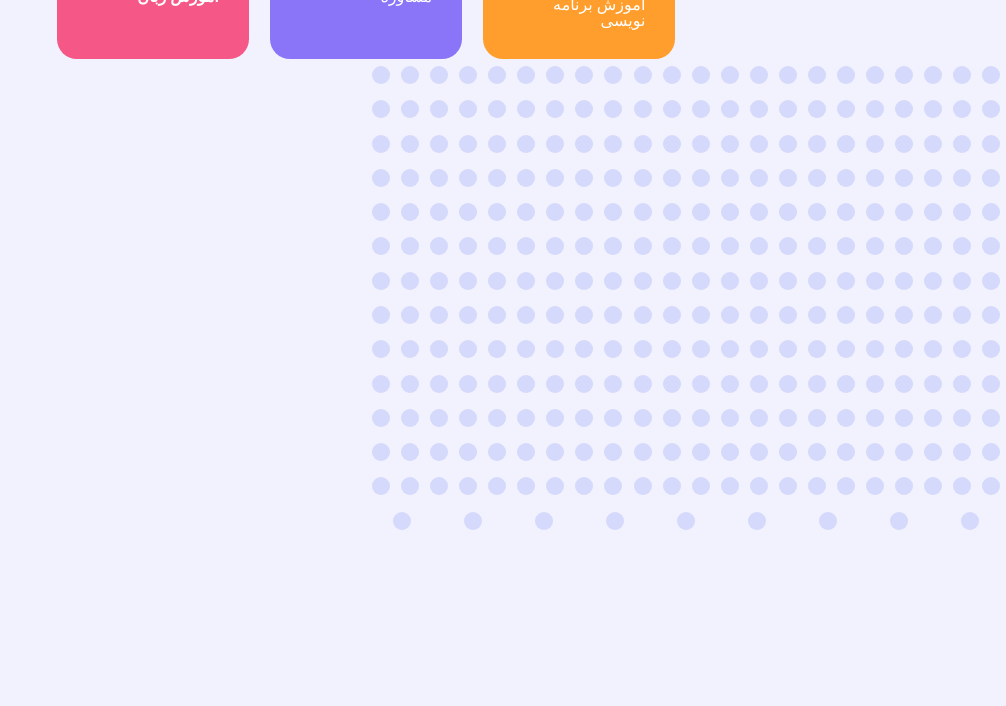
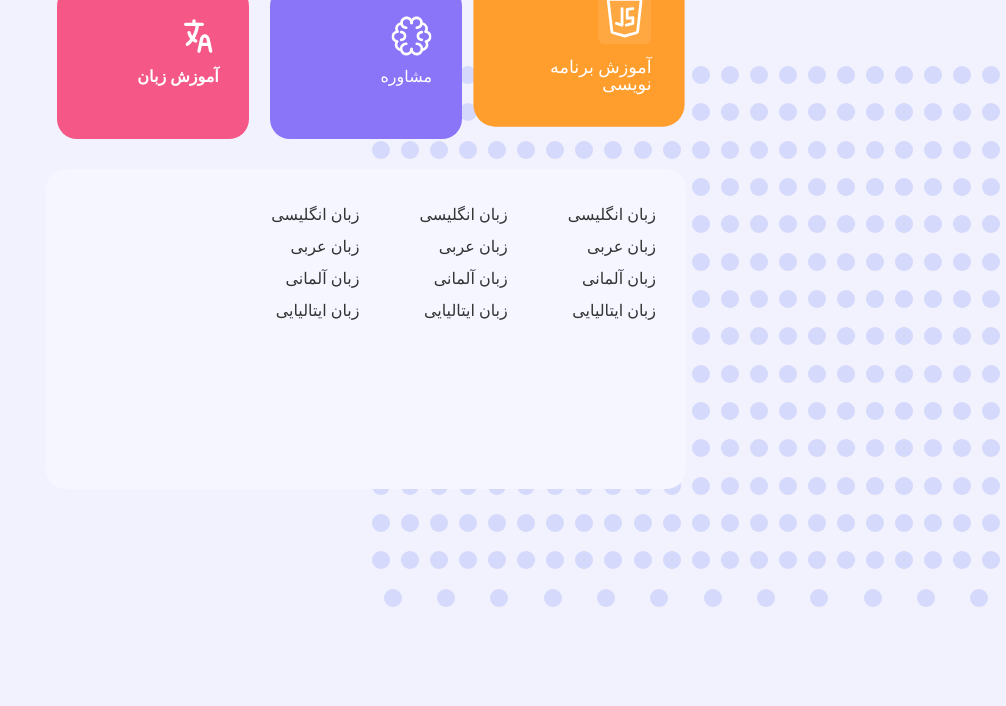
Before and after one commit to Mehrabkb/testing-task, a plain HTML site: page index.html in a window 1280 px wide. Shown: the part 194-900 px from the top of the page, without its empty margins (274-1280 px from the left). Drawn offline with Linux system fonts and the light colour scheme.

Commit message:
header works

```diff
--- a/index.html
+++ b/index.html
@@ -13,7 +13,7 @@
         <div class="main">
           <div class="header">
             <div class="items">
-              <div class="item js">
+              <div class="item js active">
                 <div class="wrapper">
                   <div class="top">
                     <img src="images/Languages.svg" alt="">
@@ -45,6 +45,58 @@
               </div>
             </div>
           </div>
+          <div class="main-list">
+            <div class="lists">
+              <nav>
+                <ul>
+                  <li>
+                    <a href="">زبان انگلیسی</a>
+                  </li>
+                  <li>
+                    <a href="">زبان عربی</a>
+                  </li>
+                  <li>
+                    <a href="">زبان آلمانی</a>
+                  </li>
+                  <li>
+                    <a href="">زبان ایتالیایی</a>
+                  </li>
+                </ul>
+              </nav>
+              <nav>
+                <ul>
+                  <li>
+                    <a href="">زبان انگلیسی</a>
+                  </li>
+                  <li>
+                    <a href="">زبان عربی</a>
+                  </li>
+                  <li>
+                    <a href="">زبان آلمانی</a>
+                  </li>
+                  <li>
+                    <a href="">زبان ایتالیایی</a>
+                  </li>
+                </ul>
+              </nav>
+              <nav>
+                <ul>
+                  <li>
+                    <a href="">زبان انگلیسی</a>
+                  </li>
+                  <li>
+                    <a href="">زبان عربی</a>
+                  </li>
+                  <li>
+                    <a href="">زبان آلمانی</a>
+                  </li>
+                  <li>
+                    <a href="">زبان ایتالیایی</a>
+                  </li>
+                </ul>
+              </nav>
+            </div>
+          </div>
         </div>
       </div>
     </main>
--- a/script.js
+++ b/script.js
@@ -1,3 +1,12 @@
-  for(let i = 1 ; i <= 295 ; i++){
+  for(let i = 1 ; i <= 320 ; i++){
     $('.circles').append(`<div class="item"></div>`);
   }
+
+  $('.top .main .header .items .item').click(function(){
+    let that = $(this);
+    let items = document.querySelectorAll('.top .main .header .items .item');
+    items.forEach((result)=>{
+      result.classList.remove('active');
+    });
+    that.addClass('active');
+  })
--- a/style.css
+++ b/style.css
@@ -110,7 +110,7 @@ body main > .top{
 }
 body main > .top .circles{
   width: 50%;
-  height: 60vh ;
+  height: 70vh ;
   position: absolute;
   top : 20%;
   right: 0 ;
@@ -132,7 +132,7 @@ body main > .top .circles .item{
 body main > .top .main {
   width: 50%;
   position: absolute;
-  top : 0 ;
+  top : 10% ;
   right : 50%;
   transform: translate(50%);
 }
@@ -143,9 +143,16 @@ body main > .top .main .header .items {
 body main > .top .main .header .items .item{
   width: 30%;
   padding : 30px;
+  cursor: pointer;
   border-radius: 20px;
   color : #fff;
   box-sizing: border-box;
+  transition: .2s;
+  position: relative;
+}
+body main > .top .main .header .items .item.active{
+  top : -20px;
+  transform: scale(1.1);
 }
 body main > .top .main .header .items .item.language{
   background : #F55787;
@@ -159,3 +166,27 @@ body main > .top .main .header .items .item .bottom {
 body main > .top .main .header .items .item.js{
   background : #FF9E2D;
 }
+body main > .top .main .main-list {
+  height: 40vh;
+  background : #F5F6FF;
+  margin-top : 30px;
+  border-radius: 20px;
+}
+body main > .top .main .main-list .lists{
+  display: flex;
+}
+body main > .top .main .main-list .lists nav{
+  margin : 0 30px;
+  padding : 30px 0 ;
+  box-sizing: border-box;
+}
+body main > .top .main .main-list .lists nav ul li{
+  line-height: 2;
+}
+body main > .top .main .main-list .lists nav ul li a{
+  text-decoration : none;
+  color : #333333;
+}
+body main > .top .main .main-list .lists nav ul li a:hover{
+  color : #7D7D7D;
+}
```
